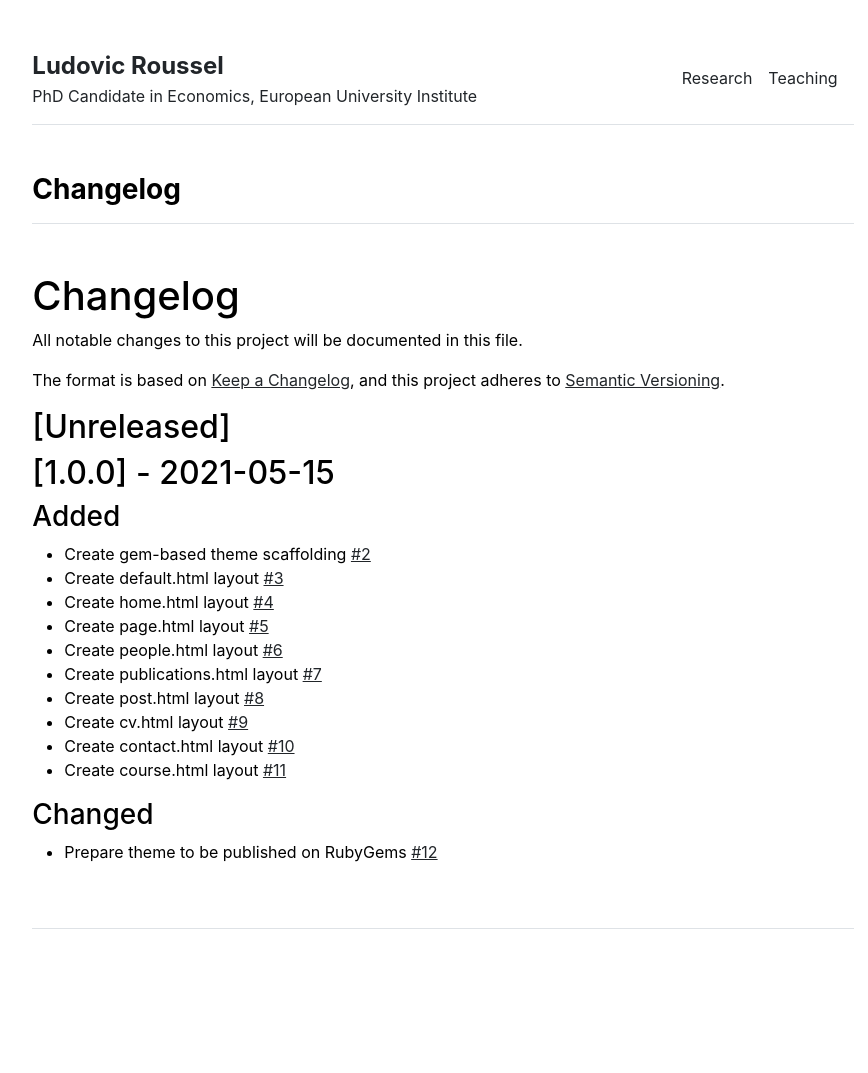
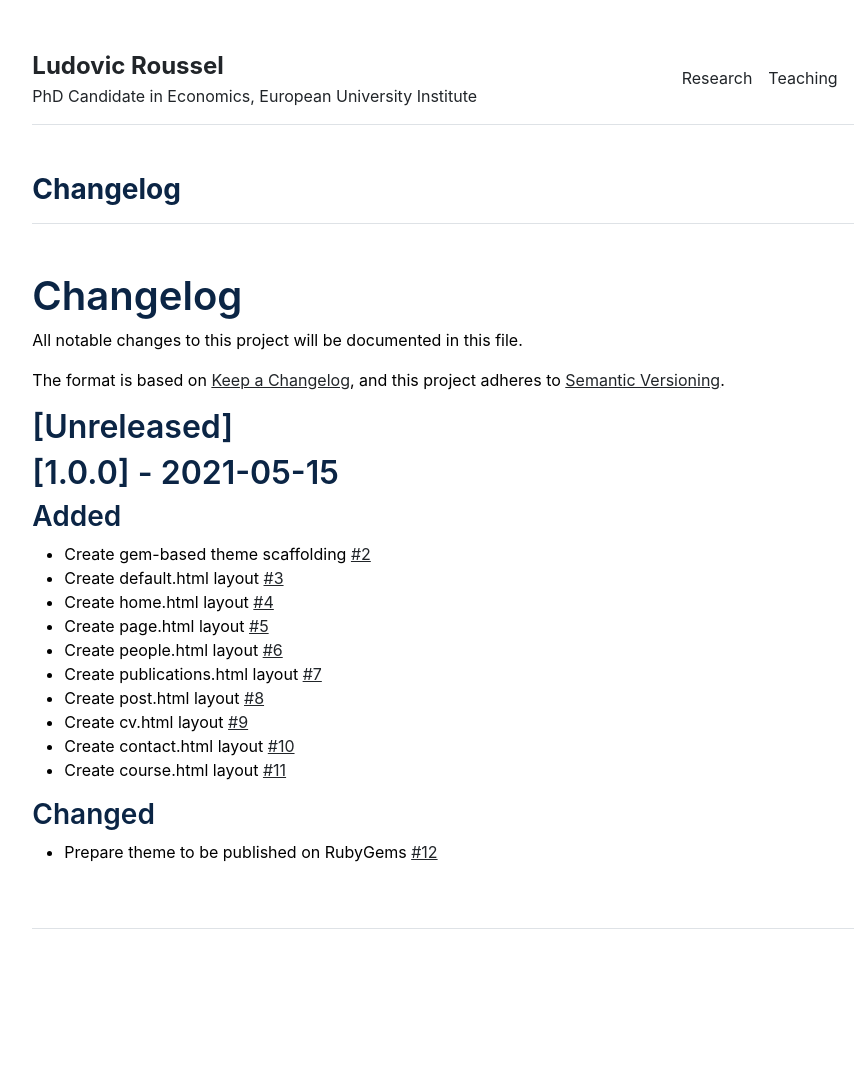
Before and after one commit to LudovicRoussel/ludovicroussel.github.io, a Jekyll site: the page built from CHANGELOG.md, in a window 1280 px wide. Shown: the whole page, without its empty margins (197-1065 px from the left). Built offline with Jekyll 4.4.1, drawn with Linux system fonts in a browser that asks for light colours; our own code applies the rules of GitHub Pages for plain Markdown files.

Commit message:
Update main.scss

```diff
--- a/_sass/main.scss
+++ b/_sass/main.scss
@@ -1,6 +1,10 @@
 $backgroundColor: #ffffff;
 $bodyColor: #000000;
-$bodyFont: -apple-system,BlinkMacSystemFont,"Segoe UI",Helvetica,Arial,sans-serif,"Apple Color Emoji","Segoe UI Emoji","Segoe UI Symbol";
+$navyBlue: #0b2545;   // Navy académique (sobre, élégant)
+$bodyFont: -apple-system, BlinkMacSystemFont, "Segoe UI",
+            Helvetica, Arial, sans-serif,
+            "Apple Color Emoji", "Segoe UI Emoji", "Segoe UI Symbol";
+
 $linkColor: #212529 !important;
 
 body {
@@ -9,6 +13,31 @@ body {
   font-family: $bodyFont;
 }
 
+/* Liens */
 body a {
-  color: $linkColor
+  color: $linkColor;
 }
+
+/* Titres principaux */
+h1, h2, h3, h4 {
+  color: $navyBlue;
+  font-weight: 600;
+}
+
+/* Titres de sections type Research / Working Papers */
+.section-title {
+  color: $navyBlue;
+  font-weight: 600;
+  font-size: 1.05em;
+  letter-spacing: 0.02em;
+}
+
+/* Optionnel : titres cliquables de papiers */
+.paper-title a {
+  color: $navyBlue;
+  font-weight: 500;
+}
+
+.paper-title a:hover {
+  text-decoration: underline;
+}
```
